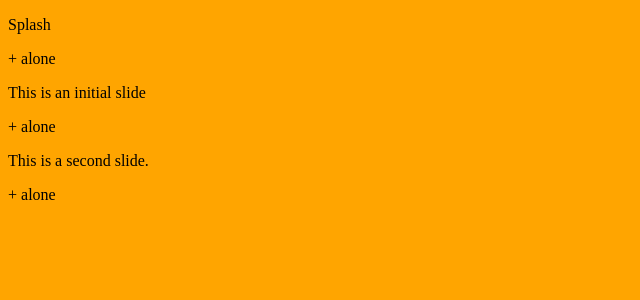
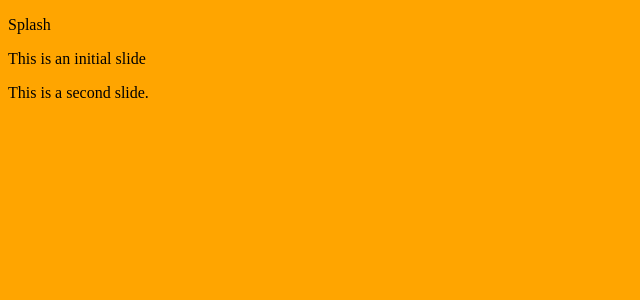
Before and after one commit to tleen/somewww-talk-jekyll, a Jekyll site: the page built from index.html, in a window 1280 px wide. Shown: the top 300 px of the page, without its empty margins (0-640 px from the left). Built offline with Jekyll 4.4.1, drawn with Linux system fonts in a browser that asks for light colours.

Commit message:
removed debug text

```diff
--- a/index.html
+++ b/index.html
@@ -8,7 +8,7 @@ layout : slideshow
       {% assign group = site.slides | where: 'group', parent.group | sort: 'group_order' %}
     <section>
       {% if group.size == 1 %}
-      {{ parent.output }} + alone
+      {{ parent.output }}
       {% else %}
         {% for slide in group %}
       <section>{{ slide.output }}</section>
```
